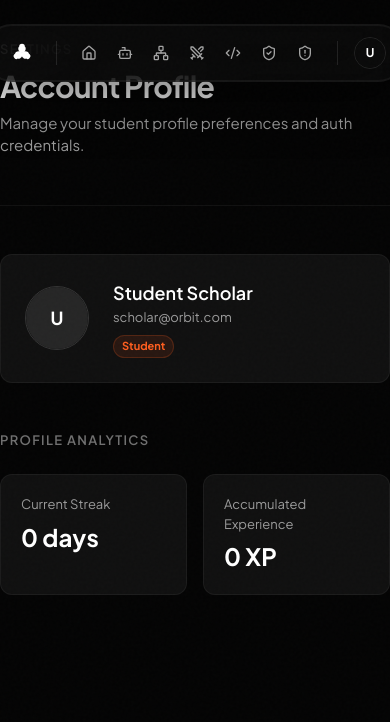
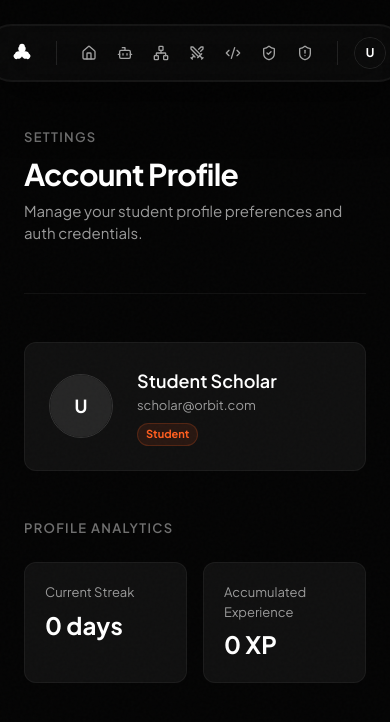
Before and after one commit to kartikbhartiya/namastedev_hackathon, a Next.js app: page /profile in a window 390 px wide. Shown: the top 722 px of the page. Built offline with nearby package versions, Linux system fonts and the light colour scheme; no server answers.

Commit message:
style: add horizontal padding to dashboard and profile pages for mobile margins

```diff
--- a/src/app/page.tsx
+++ b/src/app/page.tsx
@@ -172,7 +172,7 @@ export default function Dashboard() {
   const activeCourseLabel = profile?.course ? profile.course.toUpperCase() : "BTECH";
 
   return (
-    <div className="w-full max-w-5xl mx-auto space-y-24 pt-32 pb-16 vignette-bg select-none">
+    <div className="w-full max-w-5xl mx-auto space-y-24 pt-32 px-6 pb-16 vignette-bg select-none">
 
       {/* 1. HERO SPLIT SECTION - High contrast & catchy */}
       <section className="grid grid-cols-1 md:grid-cols-3 gap-8 pt-10 items-stretch">
--- a/src/app/profile/page.tsx
+++ b/src/app/profile/page.tsx
@@ -7,7 +7,7 @@ export default function ProfileSettingsPage() {
   const { user, profile } = useAuth();
 
   return (
-    <div className="max-w-2xl mx-auto space-y-12 py-10 select-none">
+    <div className="max-w-2xl mx-auto space-y-12 pt-32 px-6 pb-16 select-none">
       {/* Page Header */}
       <div>
         <span className="text-[13px] font-semibold uppercase tracking-widest text-[#707070] mb-2 block">
```
